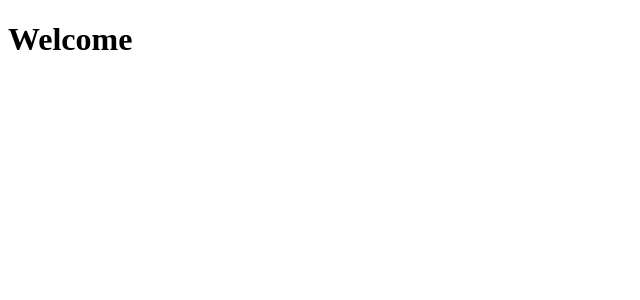
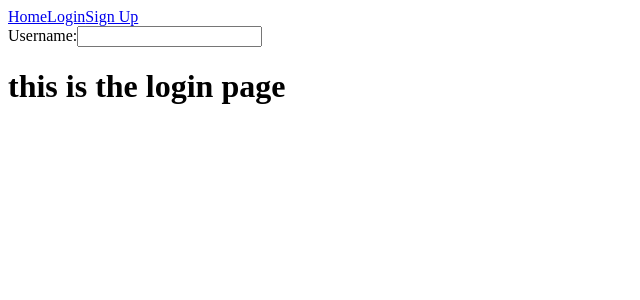
Before and after one commit to WeiskerCo/AppliTrack, a React app: page /login in a window 1280 px wide. Shown: the top 300 px of the page, without its empty margins (0-640 px from the left). Built offline with nearby package versions, Linux system fonts and the light colour scheme.

Commit message:
set up navbar with react router
Co-authored-by: TrevorJFerguson <TrevorJFerguson@users.noreply.github.com>

```diff
--- a/client/App.tsx
+++ b/client/App.tsx
@@ -1,18 +1,21 @@
 import React from 'react';
-import { HashRouter as Router, Routes, Route } from 'react-router-dom';
+import { Routes, Route } from 'react-router-dom';
 
+import NavBar from './components/NavBar'
 import Home from './components/Home';
+import Login from './components/Login'
 // import Docs from "./components/Docs";
 
 const App = () => {
   return (
-    <Router>
+    <div>
+      <NavBar />
       <Routes>
-        <Route index element={<Home/>}/>
-        <Route path="/home" element={<Home />} />
+        <Route path = "/" index element={<Home/>}/>
+        <Route path="/login" element={<Login />} />
         {/* <Route path="/docs" element={<Docs />} /> */}
       </Routes>
-    </Router>
+    </div>
   );
 }
 
--- /dev/null
+++ b/client/components/Login.tsx
@@ -0,0 +1,15 @@
+import React from 'react';
+
+const login: React.FC = () => {
+
+  return (
+    <div>
+        <label id='username'> Username:
+            <input type="text" />
+        </label>
+      <h1>this is the login page</h1>
+    </div>
+  )
+}
+
+export default login;
--- /dev/null
+++ b/client/components/NavBar.tsx
@@ -0,0 +1,14 @@
+import React from "react";
+import { Link, useNavigate } from 'react-router-dom';
+
+const NavBar: React.FC = () => {
+  return (
+    <div>
+      <Link to="/" >Home</Link>
+      <Link to="/login" >Login</Link>
+      <Link to="/signup" >Sign Up</Link>
+    </div>
+  );
+};
+
+export default NavBar;
--- a/client/index.tsx
+++ b/client/index.tsx
@@ -1,6 +1,6 @@
 import React from 'react';
 import ReactDOM from 'react-dom/client';
-import { BrowserRouter, Routes, Route } from 'react-router-dom';
+import { BrowserRouter } from 'react-router-dom';
 import App from './App';
 
 const container = document.getElementById('root');
@@ -8,7 +8,7 @@ const container = document.getElementById('root');
 const root = ReactDOM.createRoot(container);
 
 root.render(
-  <React.StrictMode>
-    <App />
-  </React.StrictMode>,
+    <BrowserRouter>
+      <App />
+    </BrowserRouter>
 )
```
Also changed, not shown: 1 other file (tests, documents, lock files or other folders).
